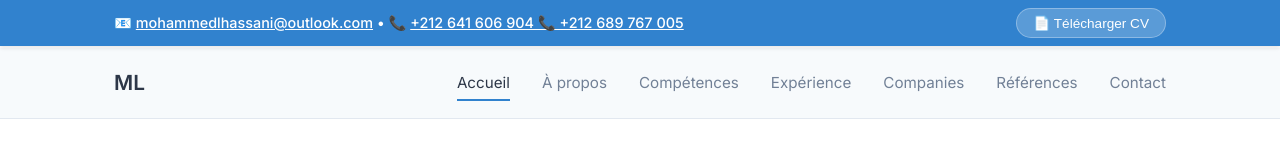
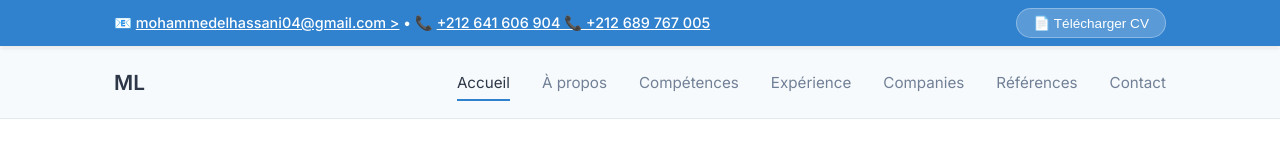
Before and after one commit to MouhamedM/my-portfolio, a plain HTML site: page index.html in a window 1280 px wide. Shown: the top 160 px of the page. Drawn offline with Linux system fonts and the light colour scheme.

Commit message:
Update email contact information in index.html

```diff
--- a/index.html
+++ b/index.html
@@ -15,7 +15,8 @@
         <div class="announce-container">
             <p class="announce-text">
                 📧 <a href="mailto:mohammedlhassani@outlook.com"
-                    style="color:inherit; text-decoration:underline;">mohammedlhassani@outlook.com</a> • 📞 <a
+                    style="color:inherit; text-decoration:underline;">mohammedelhassani04@gmail.com
+></a> • 📞 <a
                     href="tel:+212641606904" style="color:inherit; text-decoration:underline;">
                     +212 641 606 904 &#x1F4DE; +212 689 767 005
                 </a>
@@ -319,7 +320,10 @@
                 <div class="contact-info">
                     <div class="contact-item">
                         <strong>Email:</strong>
-                        <a href="mailto:mohammedlhassani@outlook.com">mohammedlhassani@outlook.com</a>
+                        <a href="mailto:mohammedelhassani04@gmail.com
+">mohammedelhassani04@gmail.com
+
+</a>
                     </div>
                     <div class="contact-item">
                         <strong>Téléphone:</strong>
@@ -332,7 +336,8 @@
                 </div>
                 <div class="contact-actions">
                     <button class="btn-primary" onclick="downloadCV()">Télécharger mon CV</button>
-                    <a href="mailto:mohammedlhassani@outlook.com" class="btn-secondary">M'envoyer un email</a>
+                    <a href="mailto:mohammedelhassani04@gmail.com
+" class="btn-secondary">M'envoyer un email</a>
                 </div>
             </div>
         </div>
```
